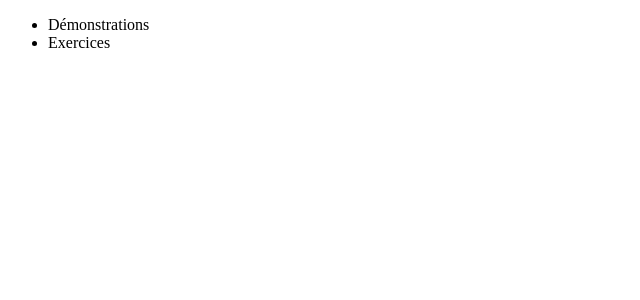
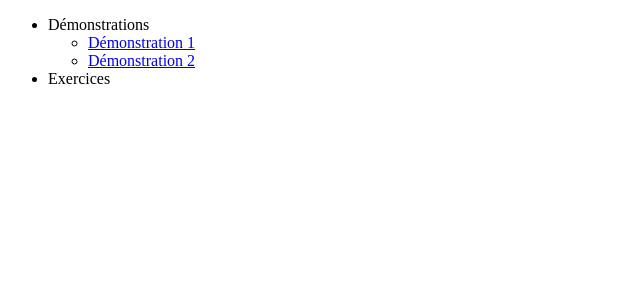
Before and after one commit to SamBstorm/F25L067---Demo_angular, an Angular app: page / in a window 1280 px wide. Shown: the top 300 px of the page, without its empty margins (0-640 px from the left). Built offline with nearby package versions, Linux system fonts and the light colour scheme.

Commit message:
Navbar : Add Component NavbarLink + input + recursive

```diff
--- /dev/null
+++ b/src/app/components/navbar/navbar-link/navbar-link.html
@@ -0,0 +1,15 @@
+<li>
+    @if(link().url){
+        <a [routerLink]="link().url">
+            {{link().text}}
+        </a>
+    }
+    @else {
+        {{link().text}}
+    }
+    <ul>
+        @for(child of link().navbarChildren; track $index){
+            <app-navbar-link [link]="child"></app-navbar-link>
+        }
+    </ul>
+</li>
--- /dev/null
+++ b/src/app/components/navbar/navbar-link/navbar-link.ts
@@ -0,0 +1,13 @@
+import { Component, input, InputSignal } from '@angular/core';
+import { RouterLink } from '@angular/router';
+import { INavbarItem } from '../../../core/models/inavbar-item';
+
+@Component({
+  selector: 'app-navbar-link',
+  imports: [RouterLink],
+  templateUrl: './navbar-link.html',
+  styleUrl: './navbar-link.scss'
+})
+export class NavbarLink {
+  link : InputSignal<INavbarItem> = input.required<INavbarItem>();
+}
--- a/src/app/components/navbar/navbar.html
+++ b/src/app/components/navbar/navbar.html
@@ -1,7 +1,7 @@
 <nav>
     <ul>
         @for(item of items; track $index){
-            <li>{{item.text}}</li>
+            <app-navbar-link [link]="item"></app-navbar-link>
         }
     </ul>
 </nav>
--- a/src/app/components/navbar/navbar.ts
+++ b/src/app/components/navbar/navbar.ts
@@ -1,9 +1,10 @@
 import { INavbarItem } from './../../core/models/inavbar-item';
 import { Component } from '@angular/core';
+import { NavbarLink } from "./navbar-link/navbar-link";
 
 @Component({
   selector: 'app-navbar',
-  imports: [],
+  imports: [NavbarLink],
   templateUrl: './navbar.html',
   styleUrl: './navbar.scss'
 })
@@ -14,7 +15,18 @@ export class Navbar {
     this.items = [
       {
         text : "Démonstrations",
-        navbarChildren : []
+        navbarChildren : [
+          {
+            text : "Démonstration 1",
+            url : "/demo1",
+            navbarChildren : []
+          },
+          {
+            text : "Démonstration 2",
+            url : "/demo2",
+            navbarChildren : []
+          },
+        ]
       },
       {
         text : "Exercices",
```
Also changed, not shown: src/app/components/navbar/navbar-link/navbar-link.scss (added).
